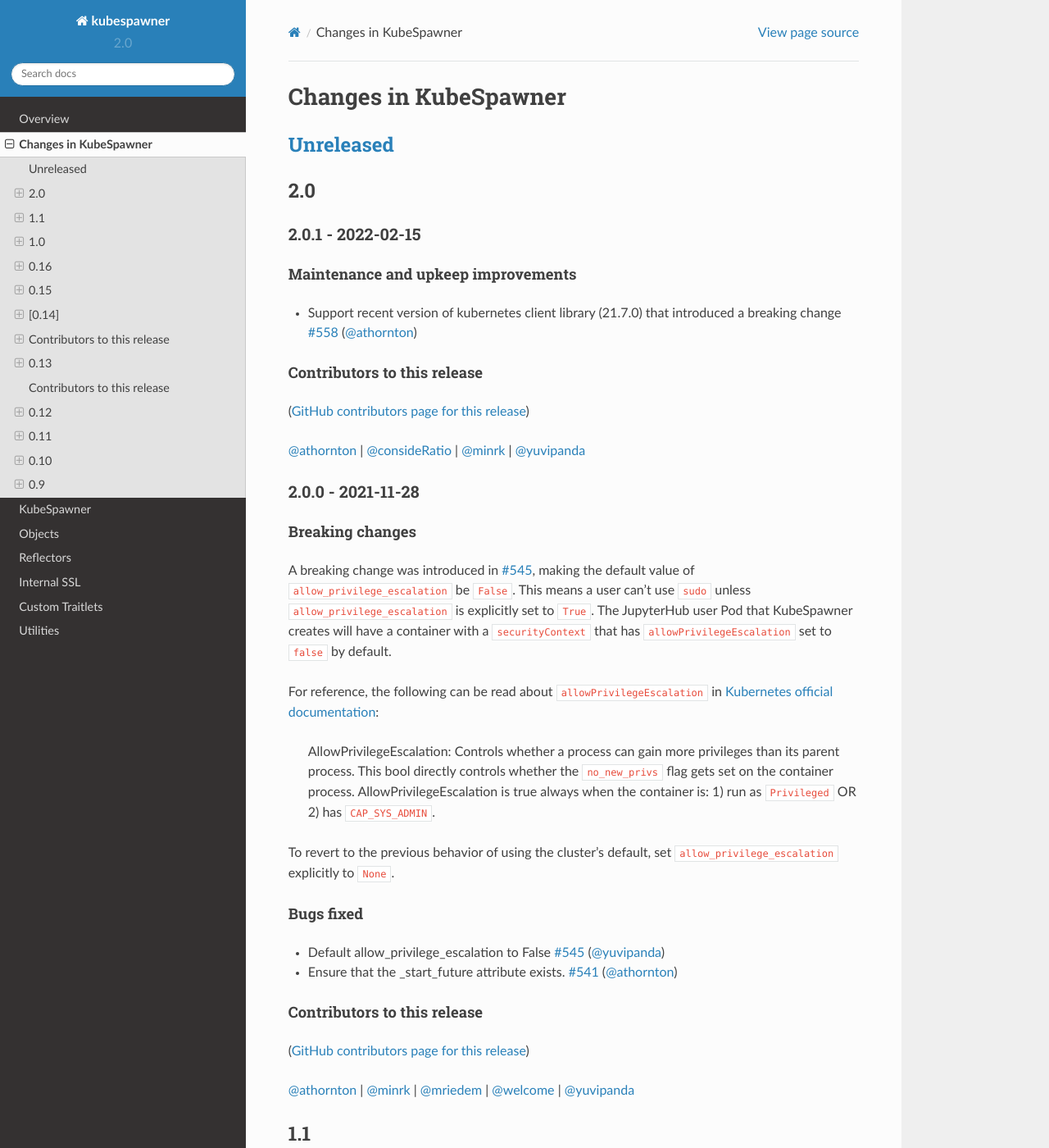
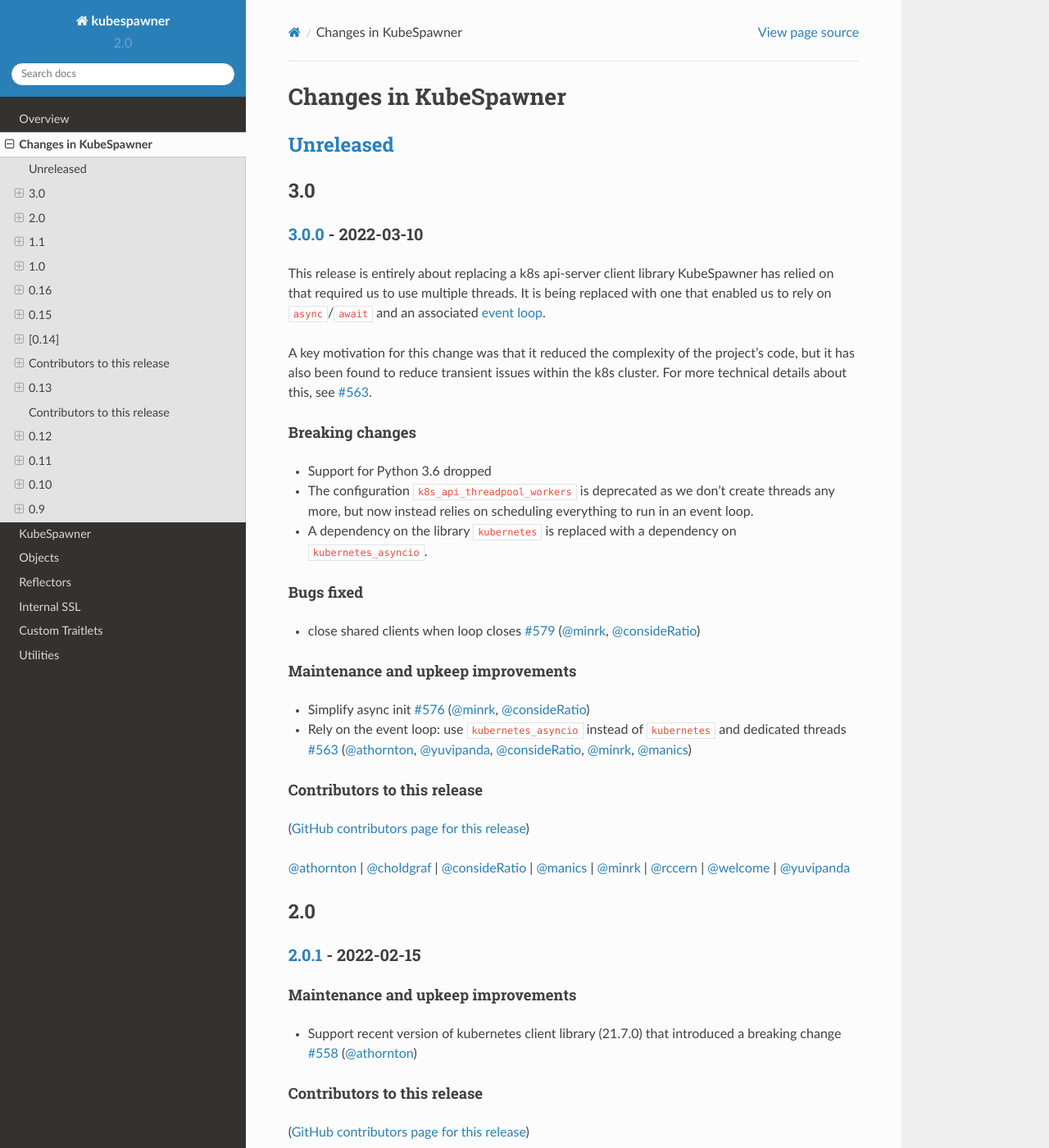
Before and after one commit to jupyterhub/kubespawner, a Sphinx documentation site: the page built from docs/source/changelog.md, in a window 1280 px wide and 1400 px high. Shown: the whole window at 82% size. Built offline with Sphinx 7.4.7 and the Read the Docs theme 2.0.0, drawn with Linux system fonts in a browser that asks for light colours.

Commit message:
Add changelog for 3.0.0

```diff
--- a/docs/source/changelog.md
+++ b/docs/source/changelog.md
@@ -4,9 +4,49 @@
 
 ## [Unreleased]
 
+## 3.0
+
+### [3.0.0] - 2022-03-10
+
+This release is entirely about replacing a k8s api-server client library
+KubeSpawner has relied on that required us to use multiple threads. It is being
+replaced with one that enabled us to rely on `async`/`await` and an associated
+[event loop](https://docs.python.org/3/library/asyncio-eventloop.html).
+
+A key motivation for this change was that it reduced the complexity of the
+project's code, but it has also been found to reduce transient issues within the
+k8s cluster. For more technical details about this, see
+[#563](https://github.com/jupyterhub/kubespawner/pull/563).
+
+#### Breaking changes
+
+- Support for Python 3.6 dropped
+- The configuration `k8s_api_threadpool_workers` is deprecated as we don't
+  create threads any more, but now instead relies on scheduling everything to
+  run in an event loop.
+- A dependency on the library
+  [`kubernetes`](https://github.com/kubernetes-client/python#readme) is replaced
+  with a dependency on
+  [`kubernetes_asyncio`](https://github.com/tomplus/kubernetes_asyncio#readme).
+
+#### Bugs fixed
+
+- close shared clients when loop closes [#579](https://github.com/jupyterhub/kubespawner/pull/579) ([@minrk](https://github.com/minrk), [@consideRatio](https://github.com/consideRatio))
+
+#### Maintenance and upkeep improvements
+
+- Simplify async init [#576](https://github.com/jupyterhub/kubespawner/pull/576) ([@minrk](https://github.com/minrk), [@consideRatio](https://github.com/consideRatio))
+- Rely on the event loop: use `kubernetes_asyncio` instead of `kubernetes` and dedicated threads [#563](https://github.com/jupyterhub/kubespawner/pull/563) ([@athornton](https://github.com/athornton), [@yuvipanda](https://github.com/yuvipanda), [@consideRatio](https://github.com/consideRatio), [@minrk](https://github.com/minrk), [@manics](https://github.com/manics))
+
+#### Contributors to this release
+
+([GitHub contributors page for this release](https://github.com/jupyterhub/kubespawner/graphs/contributors?from=2022-02-15&to=2022-03-10&type=c))
+
+[@athornton](https://github.com/search?q=repo%3Ajupyterhub%2Fkubespawner+involves%3Aathornton+updated%3A2022-02-15..2022-03-10&type=Issues) | [@choldgraf](https://github.com/search?q=repo%3Ajupyterhub%2Fkubespawner+involves%3Acholdgraf+updated%3A2022-02-15..2022-03-10&type=Issues) | [@consideRatio](https://github.com/search?q=repo%3Ajupyterhub%2Fkubespawner+involves%3AconsideRatio+updated%3A2022-02-15..2022-03-10&type=Issues) | [@manics](https://github.com/search?q=repo%3Ajupyterhub%2Fkubespawner+involves%3Amanics+updated%3A2022-02-15..2022-03-10&type=Issues) | [@minrk](https://github.com/search?q=repo%3Ajupyterhub%2Fkubespawner+involves%3Aminrk+updated%3A2022-02-15..2022-03-10&type=Issues) | [@rccern](https://github.com/search?q=repo%3Ajupyterhub%2Fkubespawner+involves%3Arccern+updated%3A2022-02-15..2022-03-10&type=Issues) | [@welcome](https://github.com/search?q=repo%3Ajupyterhub%2Fkubespawner+involves%3Awelcome+updated%3A2022-02-15..2022-03-10&type=Issues) | [@yuvipanda](https://github.com/search?q=repo%3Ajupyterhub%2Fkubespawner+involves%3Ayuvipanda+updated%3A2022-02-15..2022-03-10&type=Issues)
+
 ## 2.0
 
-### 2.0.1 - 2022-02-15
+### [2.0.1] - 2022-02-15
 
 #### Maintenance and upkeep improvements
 
@@ -18,7 +58,7 @@
 
 [@athornton](https://github.com/search?q=repo%3Ajupyterhub%2Fkubespawner+involves%3Aathornton+updated%3A2021-11-28..2022-02-03&type=Issues) | [@consideRatio](https://github.com/search?q=repo%3Ajupyterhub%2Fkubespawner+involves%3AconsideRatio+updated%3A2021-11-28..2022-02-03&type=Issues) | [@minrk](https://github.com/search?q=repo%3Ajupyterhub%2Fkubespawner+involves%3Aminrk+updated%3A2021-11-28..2022-02-03&type=Issues) | [@yuvipanda](https://github.com/search?q=repo%3Ajupyterhub%2Fkubespawner+involves%3Ayuvipanda+updated%3A2021-11-28..2022-02-03&type=Issues)
 
-### 2.0.0 - 2021-11-28
+### [2.0.0] - 2021-11-28
 
 #### Breaking changes
 
@@ -443,7 +483,10 @@
 - Update Kubernetes Python client to 6.0 (supporting Kubernetes 1.10 APIs)
 - Numerous bugfixes
 
-[unreleased]: https://github.com/jupyterhub/kubespawner/compare/1.1.0...HEAD
+[unreleased]: https://github.com/jupyterhub/kubespawner/compare/3.0.0...HEAD
+[3.0.0]: https://github.com/jupyterhub/kubespawner/compare/2.0.1...3.0.0
+[2.0.1]: https://github.com/jupyterhub/kubespawner/compare/2.0.0...2.0.1
+[2.0.0]: https://github.com/jupyterhub/kubespawner/compare/1.1.2...2.0.0
 [1.1.2]: https://github.com/jupyterhub/kubespawner/compare/1.1.1...1.1.2
 [1.1.1]: https://github.com/jupyterhub/kubespawner/compare/1.1.0...1.1.1
 [1.1.0]: https://github.com/jupyterhub/kubespawner/compare/1.0.0...1.1.0
```
